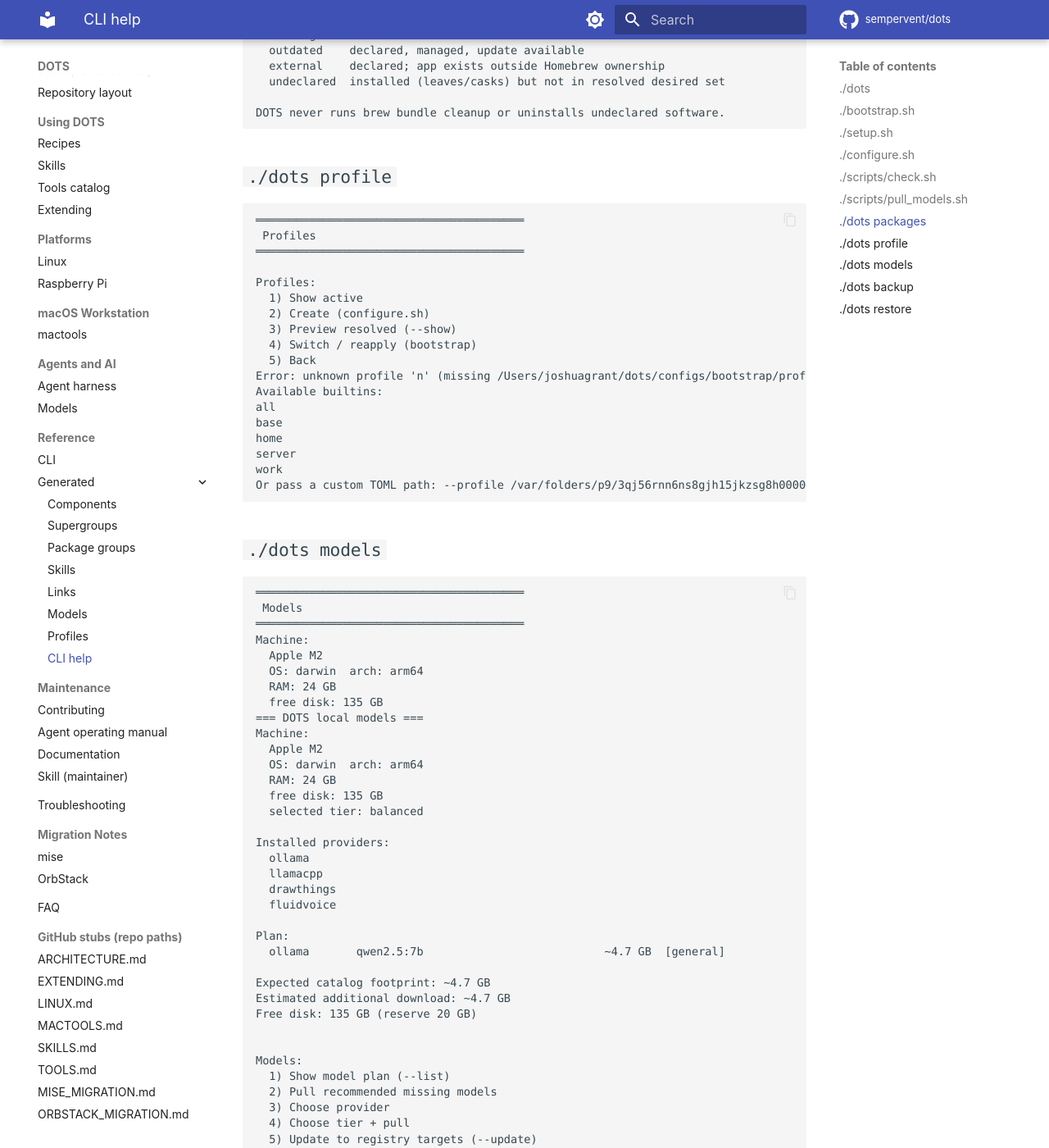
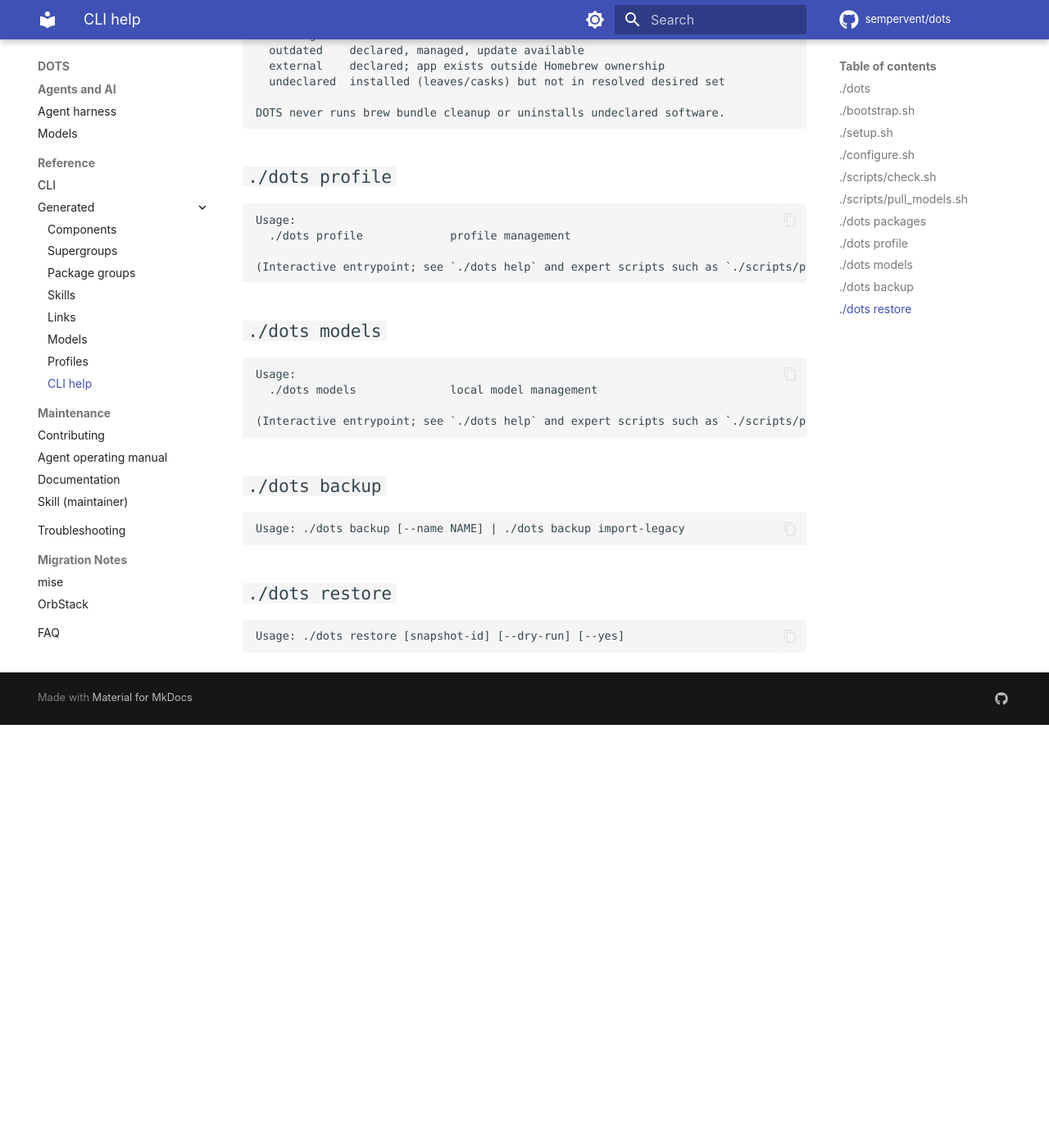
Before and after one commit to sempervent/dots, an MkDocs documentation site: the page built from docs/reference/generated/cli-help.md, in a window 1280 px wide and 1400 px high, scrolled down 5127 px. Shown: the whole window at 82% size. Built offline with MkDocs 1.6.1 and Material for MkDocs 9.7.7, drawn with Linux system fonts in a browser that asks for light colours; comment, search, counter and statistics services are not loaded; after the commit the page ends 6011 px from its top, so only the background shows below that; some of the changed text lies outside the part shown.

Commit message:
fix(docs): keep generated CLI help host-stable

````diff
--- a/docs/reference/generated/cli-help.md
+++ b/docs/reference/generated/cli-help.md
@@ -269,84 +269,19 @@ DOTS never runs brew bundle cleanup or uninstalls undeclared software.
 ## `./dots profile`
 
 ```text
-════════════════════════════════════════
- Profiles
-════════════════════════════════════════
+Usage:
+  ./dots profile             profile management
 
-Profiles:
-  1) Show active
-  2) Create (configure.sh)
-  3) Preview resolved (--show)
-  4) Switch / reapply (bootstrap)
-  5) Back
-Error: unknown profile 'n' (missing /Users/joshuagrant/dots/configs/bootstrap/profiles/n.toml)
-Available builtins:
-all
-base
-home
-server
-work
-Or pass a custom TOML path: --profile /var/folders/p9/3qj56rnn6ns8gjh15jkzsg8h0000gn/T/tmp.FZertC1rSb/.config/dots/profiles/name.toml
+(Interactive entrypoint; see `./dots help` and expert scripts such as `./scripts/pull_models.sh` / `./bootstrap.sh`.)
 ```
 
 ## `./dots models`
 
 ```text
-════════════════════════════════════════
- Models
-════════════════════════════════════════
-Machine:
-  Apple M2
-  OS: darwin  arch: arm64
-  RAM: 24 GB
-  free disk: 135 GB
-=== DOTS local models ===
-Machine:
-  Apple M2
-  OS: darwin  arch: arm64
-  RAM: 24 GB
-  free disk: 135 GB
-  selected tier: balanced
+Usage:
+  ./dots models              local model management
 
-Installed providers:
-  ollama
-  llamacpp
-  drawthings
-  fluidvoice
-
-Plan:
-  ollama       qwen2.5:7b                           ~4.7 GB  [general]
-
-Expected catalog footprint: ~4.7 GB
-Estimated additional download: ~4.7 GB
-Free disk: 135 GB (reserve 20 GB)
-
-
-Models:
-  1) Show model plan (--list)
-  2) Pull recommended missing models
-  3) Choose provider
-  4) Choose tier + pull
-  5) Update to registry targets (--update)
-  6) Edit model policy file
-  7) Back
-
-Provider:
-  1) ollama
-  2) llamacpp
-  3) drawthings
-  4) fluidvoice
-  5) all
-Enter a number 1-5
-Enter a number 1-5
-Enter a number 1-5
-Enter a number 1-5
-Enter a number 1-5
-Enter a number 1-5
-Enter a number 1-5
-Enter a number 1-5
-Enter a number 1-5
-Enter a number 1-5
+(Interactive entrypoint; see `./dots help` and expert scripts such as `./scripts/pull_models.sh` / `./bootstrap.sh`.)
 ```
 
 ## `./dots backup`
````
Also changed, not shown: scripts/docs/generate_reference.py (+57 -5 lines).
